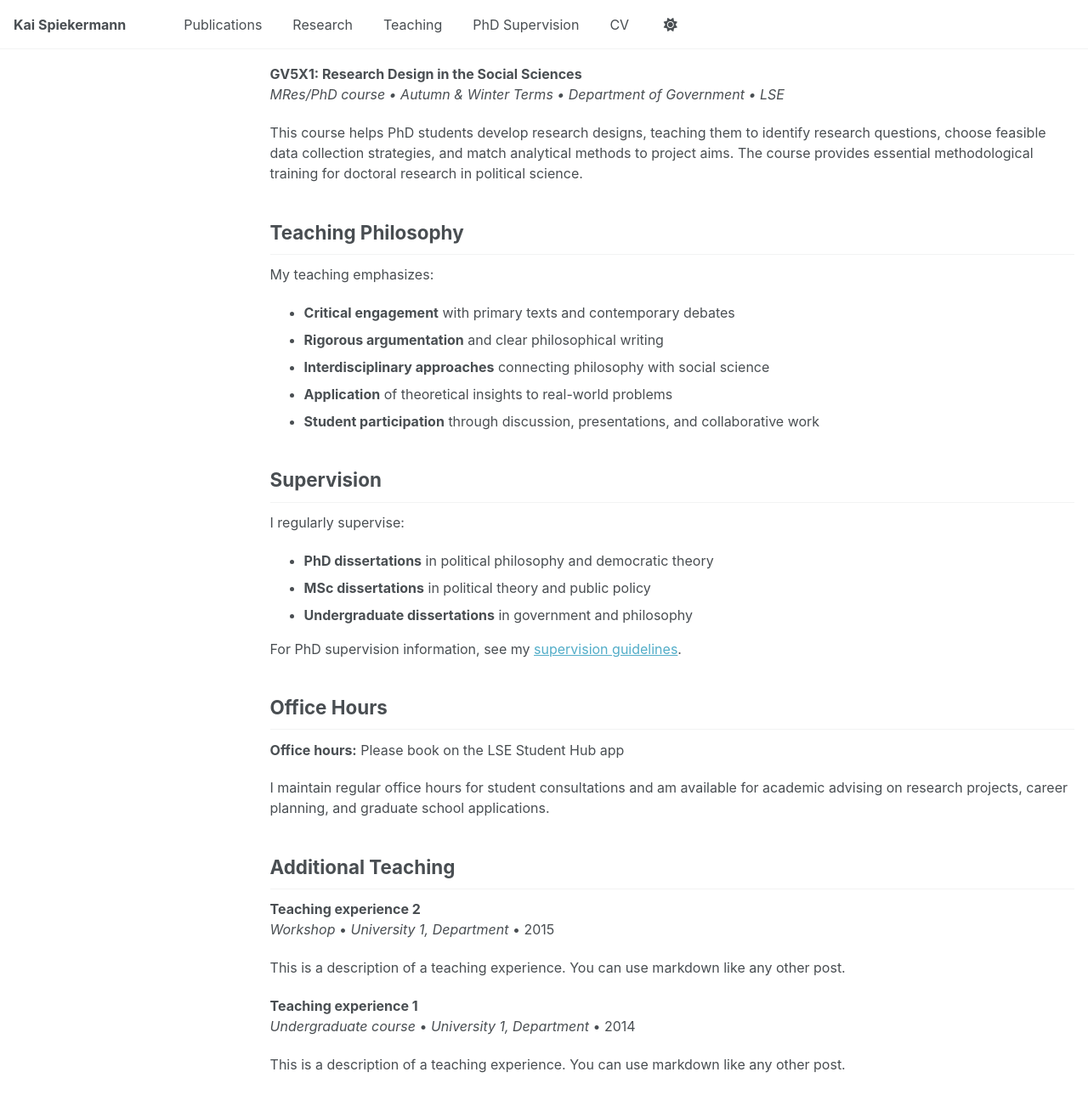
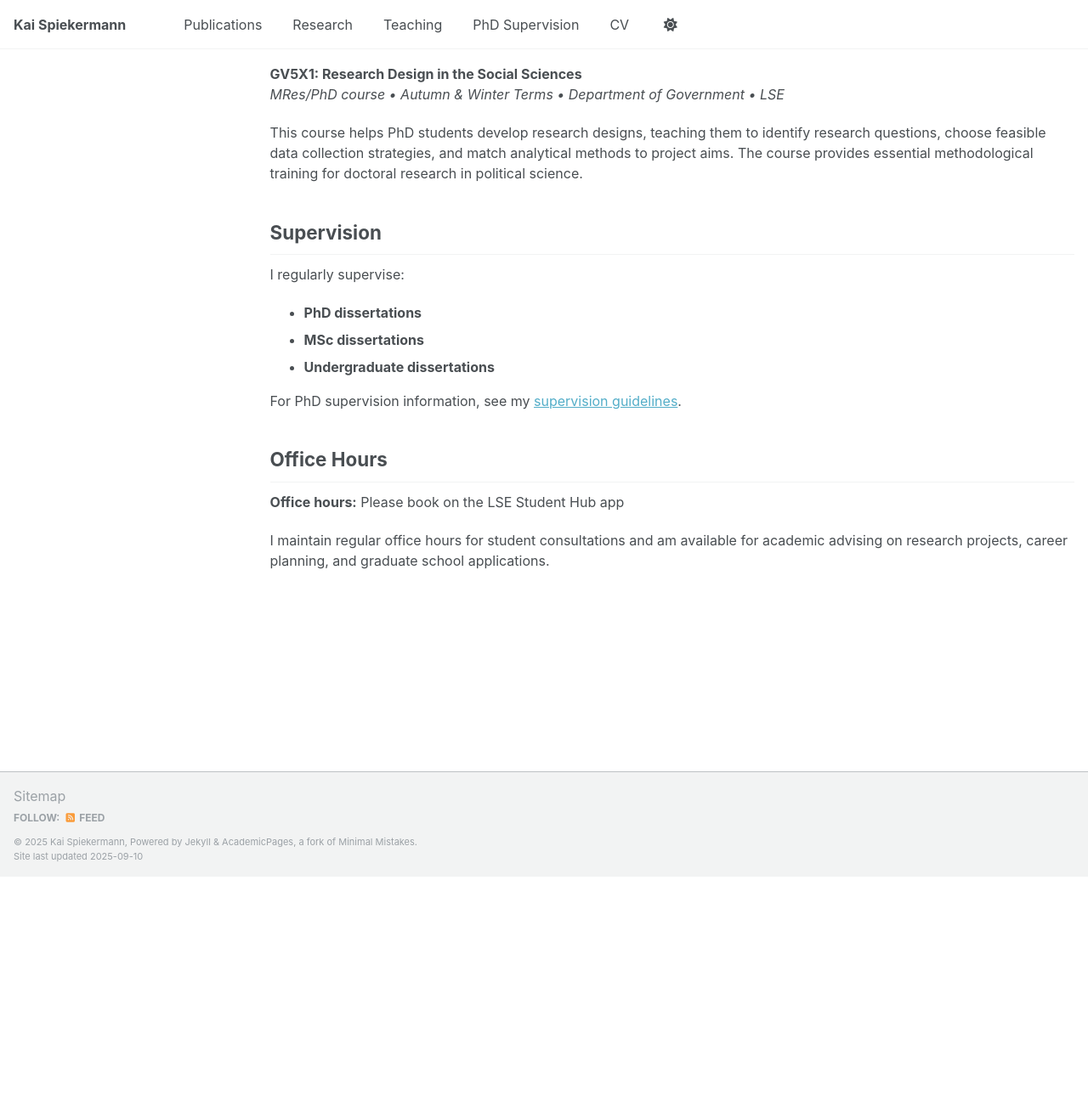
Before and after one commit to kaispk/kaispk.github.io, a Jekyll site: the page built from _pages/teaching.md, in a window 1280 px wide and 1400 px high, scrolled down 758 px. Shown: the top 1302 px of the window at 85% size. Built offline with Jekyll 4.4.1, drawn with Linux system fonts in a browser that asks for light colours; a script that is not in the unit is left out; after the commit the page ends 1790 px from its top, so only the background shows below that; some of the changed text lies outside the part shown.

Commit message:
Update teaching.md

```diff
--- a/_pages/teaching.md
+++ b/_pages/teaching.md
@@ -29,23 +29,14 @@ An investigation of contemporary questions in applied political theory with a fo
 
 This course helps PhD students develop research designs, teaching them to identify research questions, choose feasible data collection strategies, and match analytical methods to project aims. The course provides essential methodological training for doctoral research in political science.
 
-## Teaching Philosophy
-
-My teaching emphasizes:
-
-- **Critical engagement** with primary texts and contemporary debates
-- **Rigorous argumentation** and clear philosophical writing
-- **Interdisciplinary approaches** connecting philosophy with social science
-- **Application** of theoretical insights to real-world problems
-- **Student participation** through discussion, presentations, and collaborative work
 
 ## Supervision
 
 I regularly supervise:
 
-- **PhD dissertations** in political philosophy and democratic theory
-- **MSc dissertations** in political theory and public policy
-- **Undergraduate dissertations** in government and philosophy
+- **PhD dissertations**
+- **MSc dissertations**
+- **Undergraduate dissertations**
 
 For PhD supervision information, see my [supervision guidelines](/phd-supervision/).
 
@@ -54,18 +45,3 @@ For PhD supervision information, see my [supervision guidelines](/phd-supervisio
 **Office hours:** Please book on the LSE Student Hub app
 
 I maintain regular office hours for student consultations and am available for academic advising on research projects, career planning, and graduate school applications.
-
-## Additional Teaching
-
-{% for post in site.teaching reversed %}
-**{{ post.title }}**
-{% if post.type %}*{{ post.type }}*{% endif %}{% if post.venue %}{% if post.type %} • {% endif %}*{{ post.venue }}*{% endif %}{% if post.date %} • {{ post.date | date: "%Y" }}{% endif %}
-
-{% if post.excerpt %}{{ post.excerpt }}{% endif %}
-
-{% if post.paperurl or post.slidesurl %}
-{% if post.paperurl %}[Course Materials]({{ post.paperurl }}) {% endif %}
-{% if post.slidesurl %}[Slides]({{ post.slidesurl }}){% endif %}
-{% endif %}
-
-{% endfor %}
```
Also changed, not shown: other parts of _pages/teaching.md (+1 -1 lines).
